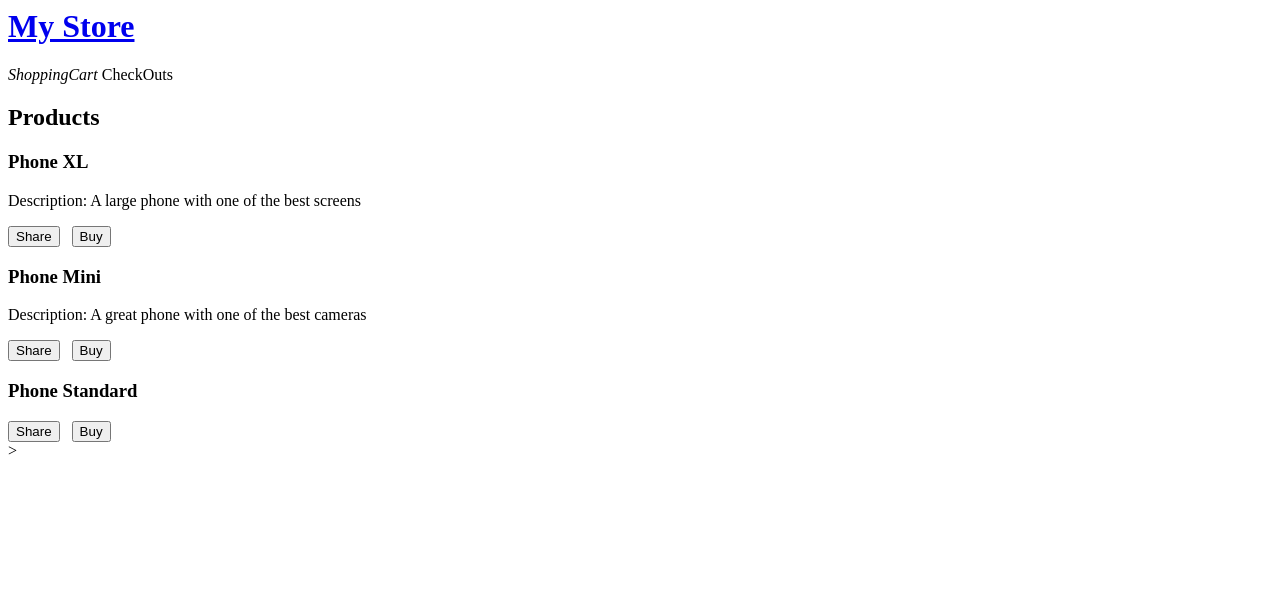
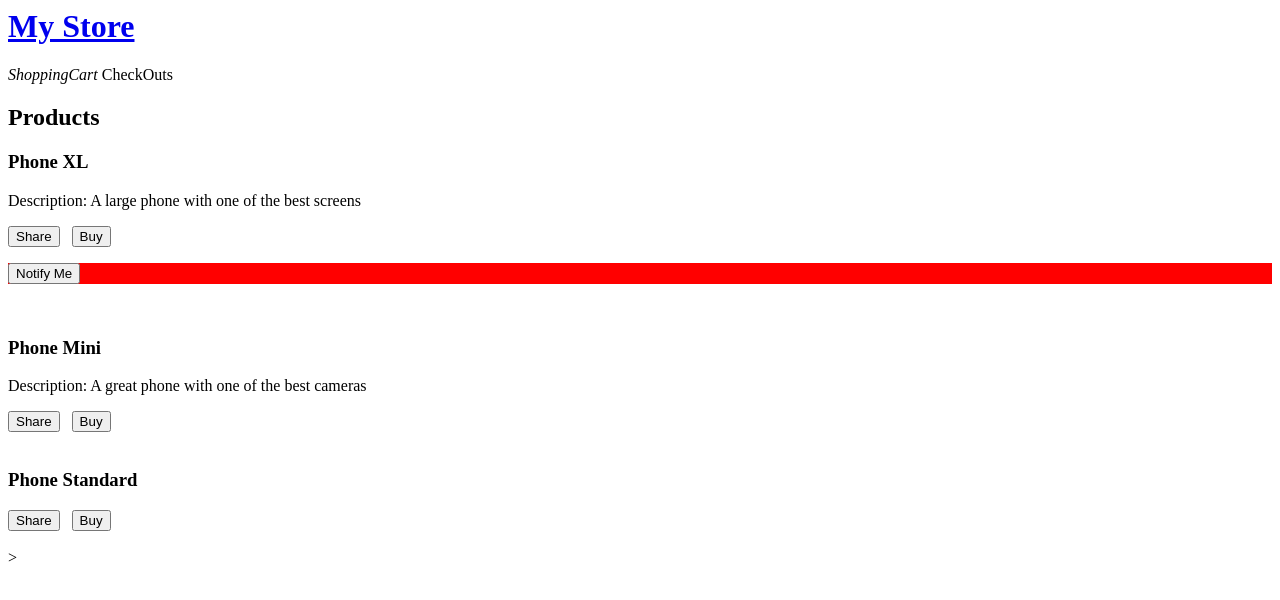
Before and after one commit to GH10PAVITHRA/angular-ivy-ygjcah, an Angular app: page / in a window 1280 px wide. Shown: the top 600 px of the page. Built offline with nearby package versions, Linux system fonts and the light colour scheme.

Commit message:
3 files modified, 4 added, 1 deleted

```diff
--- a/src/app/app.module.ts
+++ b/src/app/app.module.ts
@@ -7,6 +7,7 @@ import { HelloComponent } from './hello.component';
 import { TopBarComponent } from './top-bar/top-bar.component';
 import { ProductListComponent } from './product-list/product-list.component';
 import { RouterModule } from '@angular/router';
+import { ProductAlertComponent } from './product-alert/product-alert.component';
 
 @NgModule({
   imports:      [ BrowserModule, FormsModule,
@@ -16,7 +17,7 @@ import { RouterModule } from '@angular/router';
   ])
 
   ],
-  declarations: [ AppComponent, HelloComponent ,TopBarComponent,ProductListComponent],
+  declarations: [ AppComponent, HelloComponent ,TopBarComponent,ProductListComponent,ProductAlertComponent],
   bootstrap:    [ AppComponent ]
 })
 export class AppModule { }
--- /dev/null
+++ b/src/app/product-alert/product-alert.component.html
@@ -0,0 +1,3 @@
+<p *ngIf="productInside && productInside.price > 700" >
+<button type="button" (click)="notify.emit()">Notify Me</button>
+</p>
--- a/src/app/product-list/product-list.component.html
+++ b/src/app/product-list/product-list.component.html
@@ -14,4 +14,12 @@
   <button type="button" (click)="share()">Share</button>
   &nbsp;
   <button type="button" (click)="buy()">Buy</button>
+  &nbsp;
+
+  <div style="background-color:red">
+
+  <app-product-alert [productInside]="product"
+  (notify)="onNotify()"></app-product-alert>
 </div>
+&nbsp;
+</div>
--- a/src/app/product-list/product-list.component.ts
+++ b/src/app/product-list/product-list.component.ts
@@ -1,12 +1,12 @@
-import { Component, OnInit } from '@angular/core';
-import { ProductFromFile } from '../../productFile';
+import { Component,  } from '@angular/core';
+import { ProductFromFile } from '../productFile';
 
 @Component({
   selector: 'app-product-list',
   templateUrl: './product-list.component.html',
   styleUrls: ['./product-list.component.css']
 })
-export class ProductListComponent implements OnInit {
+export class ProductListComponent  {
 products = ProductFromFile;
   constructor() { }
   share() {
@@ -16,7 +16,9 @@ products = ProductFromFile;
   buy() {
     alert('The product has been added to cart.!');
   }
-  ngOnInit() {
+  onNotify() {
+    alert('You will be notified when the product goes on sale');
   }
 
+
 }
```
Also changed, not shown: src/app/product-alert/product-alert.component.ts (added, +13 -0 lines), src/app/product-alert/product-alert.component.css (added), src/app/productFile.ts (line endings or trailing spaces).
